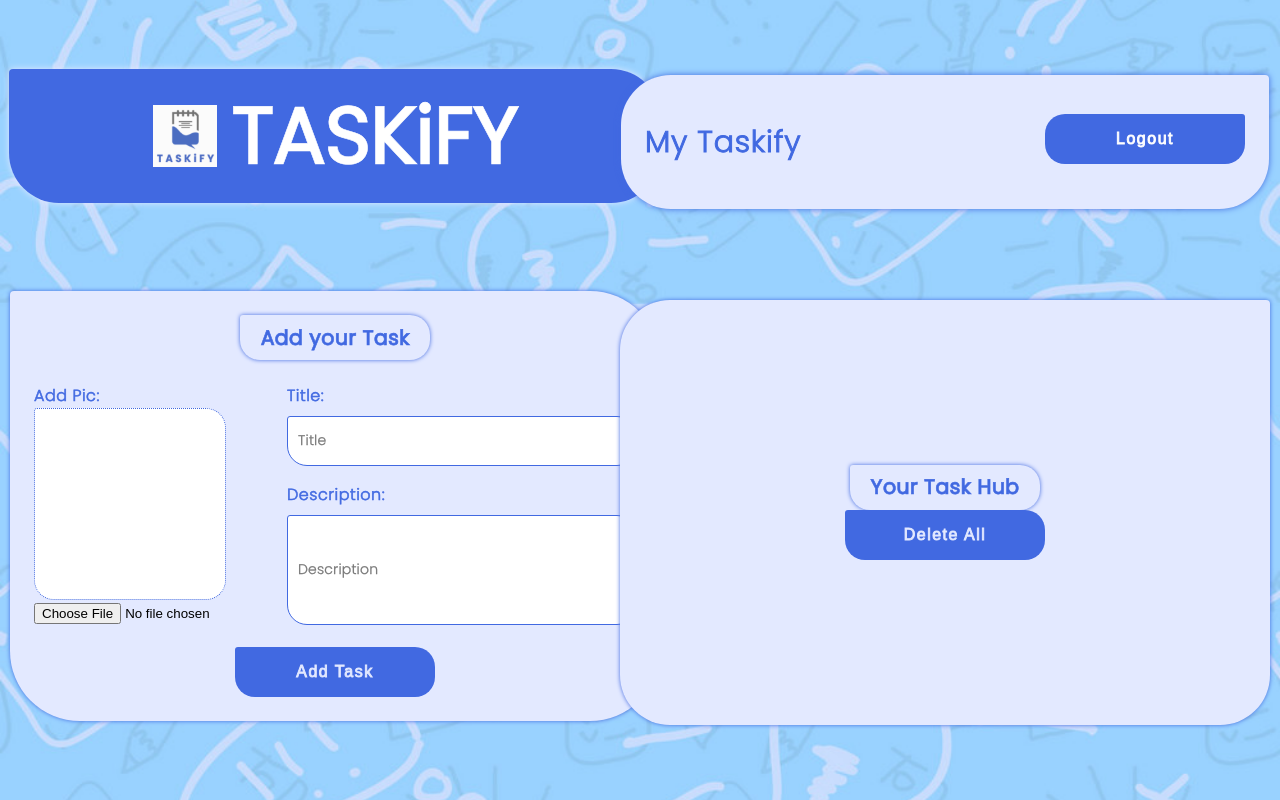
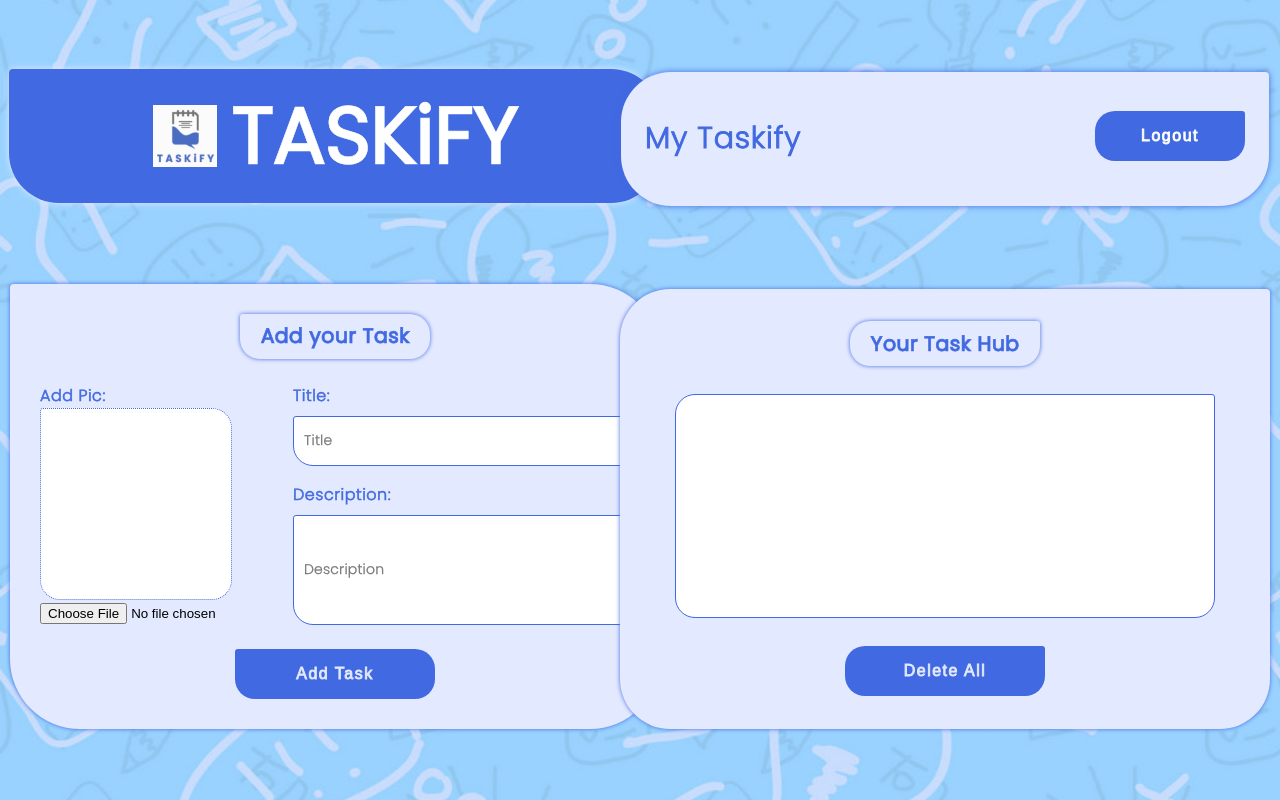
Before and after one commit to MohanKumar26596/Taskify, a React (Create React App) app: page /TaskPage in a window 1280 px wide. Built offline with nearby package versions, Linux system fonts and the light colour scheme.

Commit message:
feat: Upload Code

```diff
--- a/src/HomePage/HomePage.css
+++ b/src/HomePage/HomePage.css
@@ -10,7 +10,7 @@
   flex-direction: row;
   justify-content: space-evenly;
   align-items: center;
-  background-image: url(../Assessts/images/bgapp.jpg);
+  background-image: url(../Assessts/images/Taskifybg.jpg);
   background-repeat: no-repeat;
   background-size: cover;
   background-position: right;
@@ -25,11 +25,11 @@
   text-align: justify;
   letter-spacing: 1px;
   line-height: 30px;
-  -webkit-text-stroke: 1px;
+  -webkit-text-stroke: 0.5px;
 }
 .heading-Box {
   display: flex;
-  flex-direction: row;
+  flex-direction: column;
   flex-wrap: wrap;
   width: 50%;
 }
@@ -45,7 +45,7 @@
 }
 .app-Heading {
   font-family: "Poppins", sans-serif;
-  color: white;
+  color: #4169e1;
   font-size: 128px;
   letter-spacing: 10px;
   -webkit-text-stroke: 3px;
@@ -54,22 +54,26 @@
   width: 180px;
   height: 50px;
   border-radius: 24px;
-  color: white;
+  border-top-left-radius: 4px;
+  border-bottom-right-radius: 4px;
   font-size: 16px;
   font-family: "Poppins", sans-serif;
   font-weight: bold;
   letter-spacing: 2px;
-  -webkit-text-stroke: 0.2px;
-  background-color: #4b6dc1;
+  -webkit-text-stroke: 0.4px;
+  color: #4169e1;
+  background-color: white;
   border-style: none;
-  transition: background-color 0.3s ease, color 0.3s ease;
+  box-shadow: 0 0 4px #4169e1;
+  transition: background-color 0.5s ease, color 0.5s ease;
 }
 .start-Btn:hover {
-  color: #4169e1;
-  background-color: white;
+  color: white;
+  background-color: #4169e1;
   font-size: 18px;
   font-weight: 700;
   cursor: pointer;
+  box-shadow: 0 0 8px #e3e9ff;
 }
 
 /* HOME PAGE RESPONSIVE */
@@ -82,7 +86,7 @@
     text-align: justify;
     letter-spacing: 1px;
     line-height: 26px;
-    -webkit-text-stroke: 1px;
+    -webkit-text-stroke: 0.4px;
   }
   .logo-Box {
     display: flex;
@@ -96,7 +100,6 @@
   }
   .app-Heading {
     font-family: "Poppins", sans-serif;
-    color: white;
     font-size: 116px;
     letter-spacing: 8px;
     -webkit-text-stroke: 3px;
@@ -114,7 +117,7 @@
     text-align: justify;
     letter-spacing: 1px;
     line-height: 26px;
-    -webkit-text-stroke: 1px;
+    -webkit-text-stroke: 0.5px;
   }
   .logo-Box {
     display: flex;
@@ -127,7 +130,6 @@
   }
   .app-Heading {
     font-family: "Poppins", sans-serif;
-    color: white;
     font-size: 116px;
     letter-spacing: 8px;
     -webkit-text-stroke: 3px;
@@ -145,7 +147,7 @@
     text-align: justify;
     letter-spacing: 1px;
     line-height: 26px;
-    -webkit-text-stroke: 1px;
+    -webkit-text-stroke: 0.5px;
   }
   .logo-Box {
     display: flex;
@@ -158,7 +160,6 @@
   }
   .app-Heading {
     font-family: "Poppins", sans-serif;
-    color: white;
     font-size: 100px;
     letter-spacing: 8px;
     -webkit-text-stroke: 3px;
@@ -167,21 +168,24 @@
     width: 160px;
     height: 48px;
     border-radius: 24px;
-    color: white;
+    border-top-left-radius: 4px;
+    border-bottom-right-radius: 4px;
+    color: #4169e1;
+    background-color: white;
     font-size: 14px;
     font-family: "Poppins", sans-serif;
     font-weight: bold;
     letter-spacing: 2px;
     -webkit-text-stroke: 0.2px;
-    background-color: #4b6dc1;
     border-style: none;
-    transition: background-color 0.3s ease, color 0.3s ease;
+    transition: background-color 0.5s ease, color 0.5s ease;
   }
   .start-Btn:hover {
-    color: #4169e1;
-    background-color: white;
+    color: white;
+    background-color: #4169e1;
     font-size: 16px;
     cursor: pointer;
+    box-shadow: 0 0 8px #4169e1;
   }
 }
 
@@ -191,7 +195,9 @@
     height: 100vh;
     display: flex;
     flex-direction: column-reverse;
-    justify-content: space-evenly;
+    justify-content: center;
+    align-items: center;
+    gap: 50px;
   }
   .heading-Box {
     width: 100%;
@@ -207,7 +213,8 @@
   }
   .description {
     font-size: 10px;
-    line-height: 20px;
+    line-height: 22px;
+    -webkit-text-stroke: 0.4px;
   }
   .app-Logo {
     width: 80px;
@@ -222,10 +229,11 @@
     font-size: 12px;
   }
   .start-Btn:hover {
-    color: #4169e1;
-    background-color: white;
+    color: white;
+    background-color: #4169e1;
     font-size: 14px;
     cursor: pointer;
+    box-shadow: 0 0 8px #4169e1;
   }
 }
 
@@ -235,14 +243,17 @@
     height: 100vh;
     display: flex;
     flex-direction: column-reverse;
-    justify-content: space-evenly;
+    justify-content: center;
+    gap: 40px;
+    box-sizing: border-box;
+    padding: 0px 36px;
   }
   .heading-Box {
-    width: 100%;
+    width: 250px;
     display: flex;
     flex-direction: column;
     justify-content: center;
-    align-items: center;
+    align-items: flex-start;
   }
   .app-Describe {
     width: 250px;
@@ -255,16 +266,17 @@
   .app-Heading {
     font-size: 50px;
     padding-bottom: 12px;
-    -webkit-text-stroke: 0px;
+    -webkit-text-stroke: 1.5px;
+    letter-spacing: 2px;
   }
   .description {
     font-family: "Poppins", sans-serif;
     font-size: 10px;
-    color: ivory;
+    color: #404040;
     text-align: justify;
     letter-spacing: 1px;
-    line-height: 18px;
-    -webkit-text-stroke: 0.6px;
+    line-height: 20px;
+    -webkit-text-stroke: 0.5px;
   }
   .btn-Box {
     width: 250px;
@@ -277,8 +289,9 @@
     font-size: 11px;
   }
   .start-Btn:hover {
-    color: #4169e1;
-    background-color: white;
+    color: white;
+    background-color: #4169e1;
     font-size: 14px;
+    box-shadow: 0 0 8px #4169e1;
   }
 }
--- a/src/TaskPage/TaskListOut.css
+++ b/src/TaskPage/TaskListOut.css
@@ -12,26 +12,44 @@
 }
 .task-ListCard {
   width: 650px;
-  height: 425px;
+  height: 440px;
   display: flex;
   flex-direction: column;
   justify-content: center;
   align-items: center;
-  border-top-left-radius: 50px;
+  border-radius: 50px;
   border-top-right-radius: 4px;
-  border-bottom-left-radius: 50px;
-  border-bottom-right-radius: 50px;
   background-color: #e3e9ff;
   box-shadow: 0 0 4px #4169e1;
+  box-sizing: border-box;
+  padding: 30px;
   transition: box-shadow 0.8s ease, color 0.8s ease;
-  /* box-sizing: border-box;
-  padding: 10px; */
+  gap: 28px;
 }
 .task-ListCard:hover {
   border: 0.1px thin #4169e1;
   box-shadow: 0 0 18px #4169e1;
 }
-
+.taskListCard-Heading {
+  width: 190px;
+  height: 45px;
+  font-family: "Poppins", sans-serif;
+  font-size: 20px;
+  display: flex;
+  justify-content: center;
+  align-items: center;
+  color: #4169e1;
+  -webkit-text-stroke: 0.6px;
+  letter-spacing: 0.8px;
+  text-align: center;
+  cursor: pointer;
+  transition: font-size 0.3s ease, color 0.3s ease;
+  box-shadow: 0 0 4px #4169e1;
+  border-radius: 20px;
+  border-top-right-radius: 3px;
+  margin-left: auto;
+  margin-right: auto;
+}
 /* LOGOUT BUTTON CARD */
 
 .logout-Card {
@@ -60,7 +78,7 @@
   letter-spacing: 0.8px;
 }
 .logout-Btn {
-  width: 200px;
+  width: 150px;
   height: 50px;
   border-radius: 20px;
   border-top-right-radius: 3px;
@@ -87,7 +105,24 @@
 }
 
 /* TASK LIST HUB CARD  */
+.taskList-Board {
+  width: 540px;
+  height: 224px;
+  border-radius: 20px;
+  border-top-right-radius: 3px;
+  background-color: white;
+  border: 1.5px solid #4169e1;
+  transition: box-shadow 0.3s ease, border 0.3s ease-in-out;
+  box-sizing: border-box;
+  padding: 12px;
+}
+.taskList-Board:hover {
+  border: 1.4px solid #e3e9ff;
+  box-shadow: 0 0 3px #4169e1;
+}
+.task-List {
 
+}
 .deleteAll-Btn {
   width: 200px;
   height: 50px;
@@ -98,7 +133,7 @@
   background-color: #4169e1;
   border-style: none;
   border-radius: 20px;
-  border-top-left-radius: 3px;
+  border-top-right-radius: 3px;
   cursor: pointer;
   transition: background-color 0.5s ease, box-shadow 0.5s ease;
 }
--- a/src/TaskPage/TaskPage.css
+++ b/src/TaskPage/TaskPage.css
@@ -13,7 +13,6 @@
   display: flex;
   flex-direction: row;
   justify-content: space-around;
-  /* align-items: ; */
   box-sizing: border-box;
   padding: 30px;
 }
@@ -91,9 +90,10 @@
   border-bottom-right-radius: 70px;
   background-color: #e3e9ff;
   box-sizing: border-box;
-  padding: 24px;
+  padding: 30px;
   box-shadow: 0 0 4px #4169e1;
   transition: box-shadow 0.8s ease, color 0.8s ease;
+  gap: 24px;
 }
 .task-Form:hover {
   border: 0.1px thin #4169e1;
--- a/src/TaskPage/TaskPage.js
+++ b/src/TaskPage/TaskPage.js
@@ -149,9 +149,10 @@ function TaskPage() {
         </div>
         {/* TASK LIST CARD  */}
         <div className="task-ListCard">
-          <h3 className="taskCard-Heading">Your Task Hub</h3>
+          <h3 className="taskListCard-Heading">Your Task Hub</h3>
+          <div className="taskList-Board">
             {tasks.map((task) => (
-            <div key={task.id} className="task-Board">
+              <div key={task.id} className="task-List">
                 <input type="checkbox" className="check-Box" />
                 <span className="task-Name">{task.title}</span>
                 <button
@@ -168,6 +169,7 @@ function TaskPage() {
                 </button>
               </div>
             ))}
+          </div>
           <button onClick={handleDeleteAllTasks} className="deleteAll-Btn">
             Delete All
           </button>
```
Also changed, not shown: src/Assessts/images/Taskifybg.jpg (added). Lines whose indentation alone changed are shown as unchanged.
